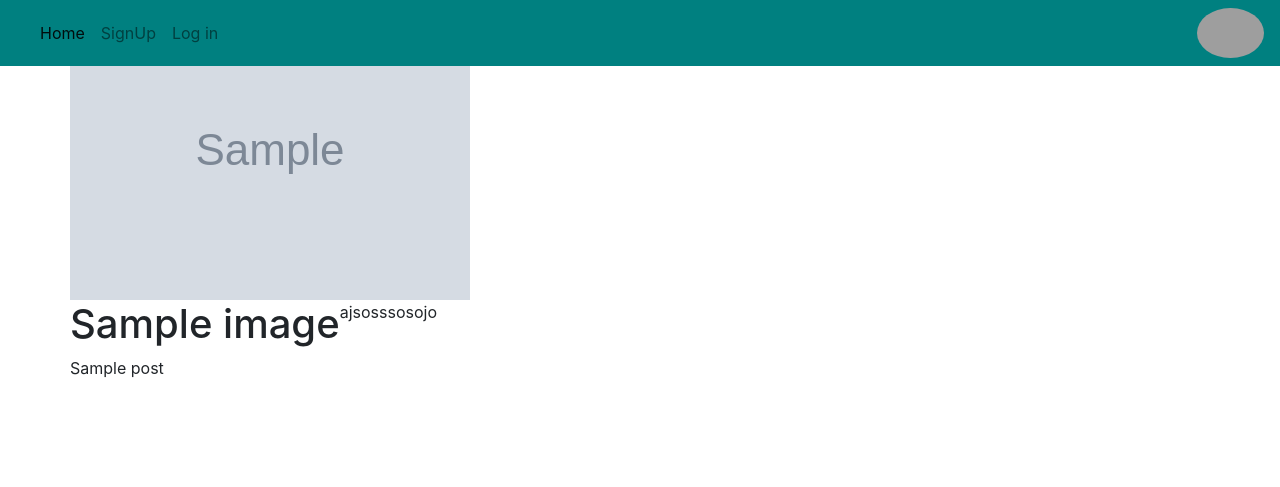
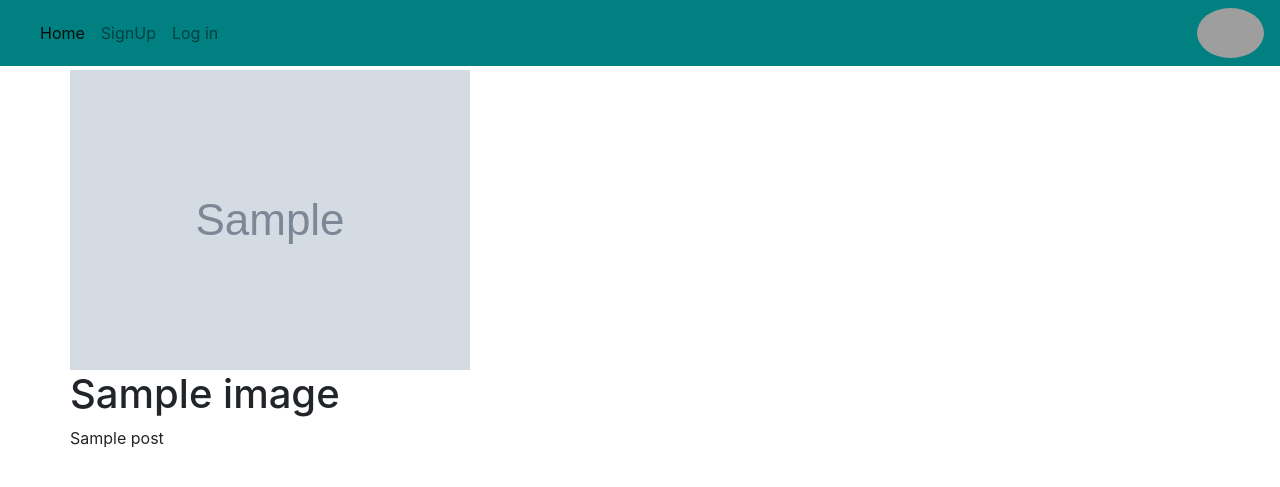
Before and after one commit to Lonzohope/awards, a Django app: template reward/templates/index.html in a window 1280 px wide. Shown: the top 487 px of the page. Run offline with Django 3.2, Linux system fonts and the light colour scheme; the template is opened without the code that fills it: most values are stand-ins (such as "Sample title", 1, 10 or a date in 2020); grey boxes marked "Sample" are stand-in pictures; some libraries are stand-ins or nearby versions; grey boxes are pictures that could not be loaded.

Commit message:
put the navbar in place and made the index page display

```diff
--- a/reward/templates/base.html
+++ b/reward/templates/base.html
@@ -25,6 +25,7 @@
     <body>
         {% include "navbar.html"%}
         {% block content %}
+
         {% endblock %}
 
         {% block scripts %}
--- a/reward/templates/index.html
+++ b/reward/templates/index.html
@@ -1,7 +1,8 @@
 {%extends 'base.html'%}
-
+{{block.super}
  {% block content %}
-
+ <html>
+   <body id="hope" style="background-image:url();background-size: cover; background-repeat: no-repeat;">
       <div class="container">
 
           <div class="row">
@@ -10,7 +11,7 @@
 
           <div class="row">
             <h1 class="text-center">{{image.title}}</h1>
-     <p>ajsosssosojo</p>
+            <p></p>
           </div>
 
           <div class="row">
@@ -23,4 +24,10 @@
 
         </div>
 
+
+   </body>
+
+ </html>
+
+
  {% endblock %}
--- a/reward/templates/navbar.html
+++ b/reward/templates/navbar.html
@@ -1,5 +1,5 @@
 <!--Navbar -->
-<nav class="mb-1 navbar navbar-expand-lg fixed-top scrolling-navbar navbar-light orange lighten-1" style="background-color: teal
+<nav class="mb-1 navbar navbar-expand-lg sticky-top scrolling-navbar navbar-light orange lighten-1" style="background-color: teal
 ;">
   <a class="navbar-brand" href="#"></a>
   <button class="navbar-toggler" type="button" data-toggle="collapse" data-target="#navbarSupportedContent-555"
--- a/reward/templates/registration/base.html
+++ b/reward/templates/registration/base.html
@@ -21,10 +21,10 @@
 </head>
 
 <body>
-
+    {% include "navbar.html"%}
   {% block content %}  {%endblock%}
 
-  {% include "navbar.html"%}
+
   {% block scripts %}
     <script src="https://ajax.googleapis.com/ajax/libs/jquery/3.2.1/jquery.min.js"></script>
     {% bootstrap_javascript %}
--- a/static/css/styles.css
+++ b/static/css/styles.css
@@ -56,3 +56,8 @@ header,
 h6 {
   line-height: 1.7;
 }
+#hope{
+  background-position: center;
+  background-size: cover;
+  background-repeat: no-repeat;
+}
```
Lines whose indentation alone changed are shown as unchanged.
